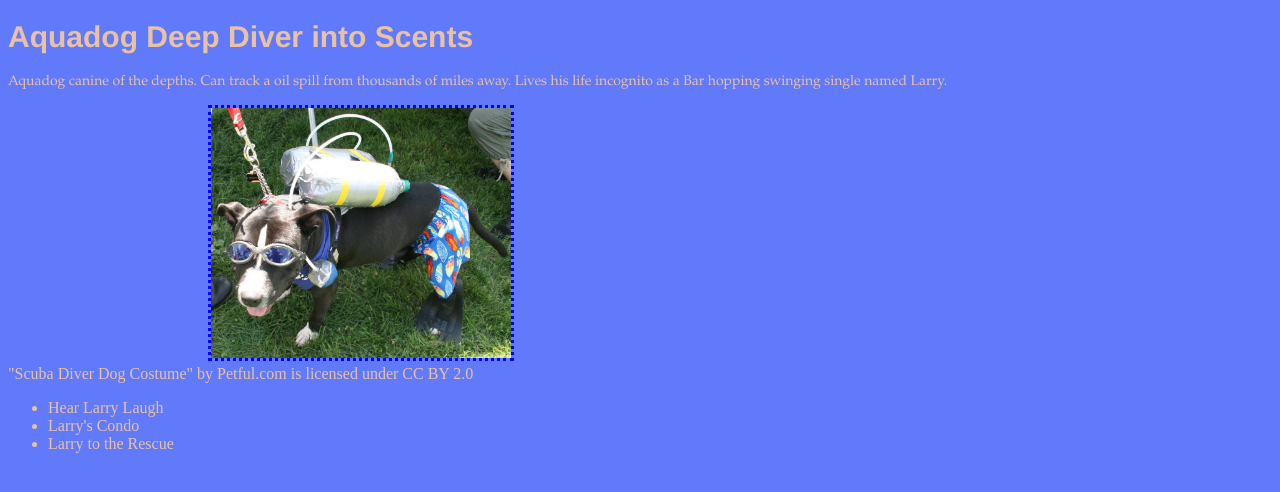
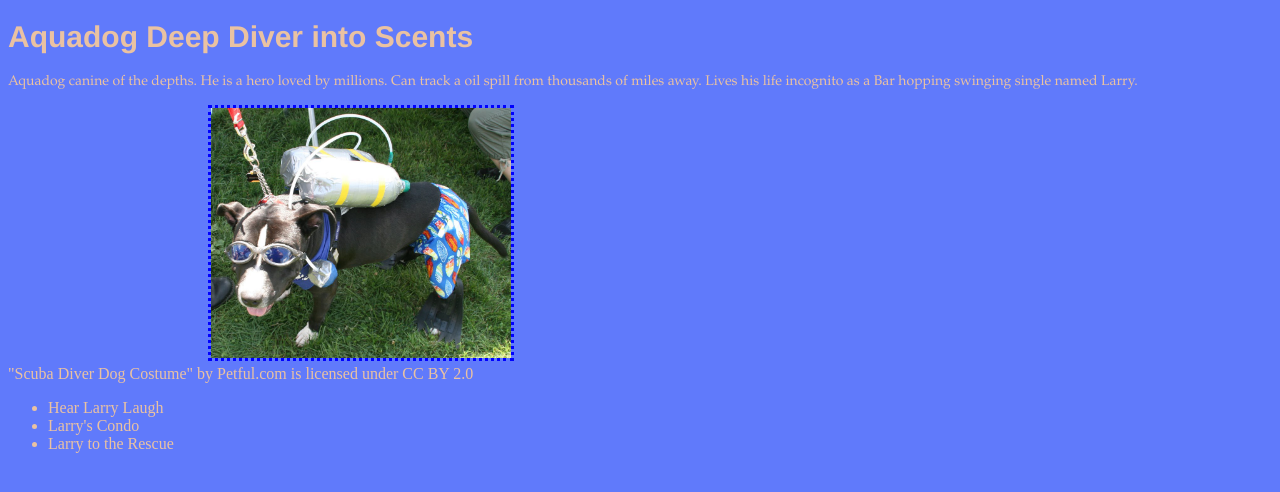
Before and after one commit to clfalby/aquadoglarry, a plain HTML site: page index.html in a window 1280 px wide. Drawn offline with Linux system fonts and the light colour scheme.

Commit message:
Update index.html

```diff
--- a/index.html
+++ b/index.html
@@ -6,7 +6,7 @@
 </head>
 <body>
 	<h1>Aquadog Deep Diver into Scents</h1>
-	<p>Aquadog canine of the depths. Can track a oil spill from thousands of miles away. Lives his life incognito as a Bar hopping swinging single named Larry.</p>
+	<p>Aquadog canine of the depths. He is a hero loved by millions. Can track a oil spill from thousands of miles away. Lives his life incognito as a Bar hopping swinging single named Larry.</p>
 	<img src="images/dog.jpg" width="300px" alt="Aquadog AKA Larry">
 	<br>
 	<a href="https://www.flickr.com/photos/88954214@N04/8126531471">"Scuba Diver Dog Costume" by Petful.com is licensed under CC BY 2.0</a>
```
